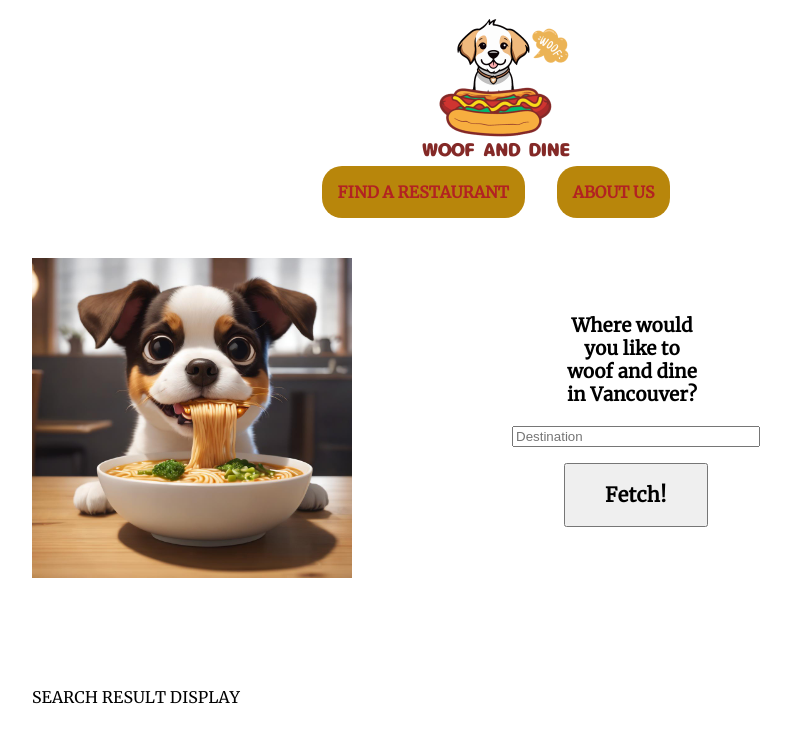
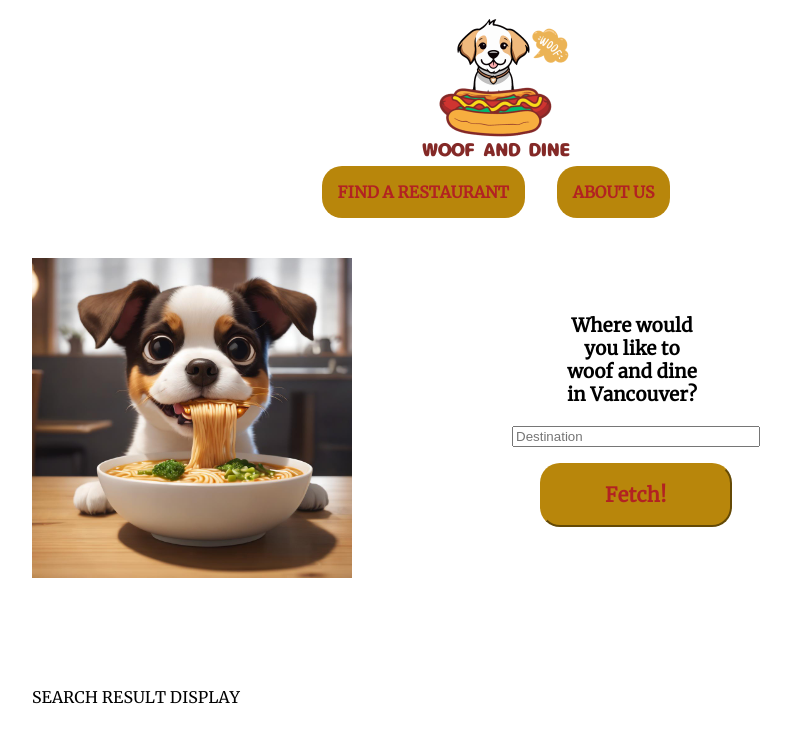
Before and after one commit to thademacedo/capstone-client, a React (Create React App) app: page /Restaurants in a window 1280 px wide. Shown: the top 742 px of the page, without its empty margins (144-935 px from the left). Built offline with nearby package versions, Linux system fonts and the light colour scheme.

Commit message:
- Styled button

```diff
--- a/src/styles/Restaurants.scss
+++ b/src/styles/Restaurants.scss
@@ -1,6 +1,6 @@
 @use "../styles/partials/mixins" as *;
-@use "../styles/partials/variables" as *;
-@use "../styles/partials/typography" as *;
+@use "../styles/partials/variables";
+@use "../styles/partials/typography";
 
 .restaurant-nav,
 .restaurant-nav__form,
@@ -81,5 +81,15 @@ h3 {
 }
 
 .restaurant-nav__button {
-  width: 9rem;
+  width: 12rem;
+  height: 4rem;
+  background-color: $main-background;
+  color: $font-color;
+  border-radius: 1.25rem;
+  border-color: $main-background;
 }
+
+.restaurant-nav__button:hover {
+  background-color: #deb887;
+  color: #ffffff;
+}
```
